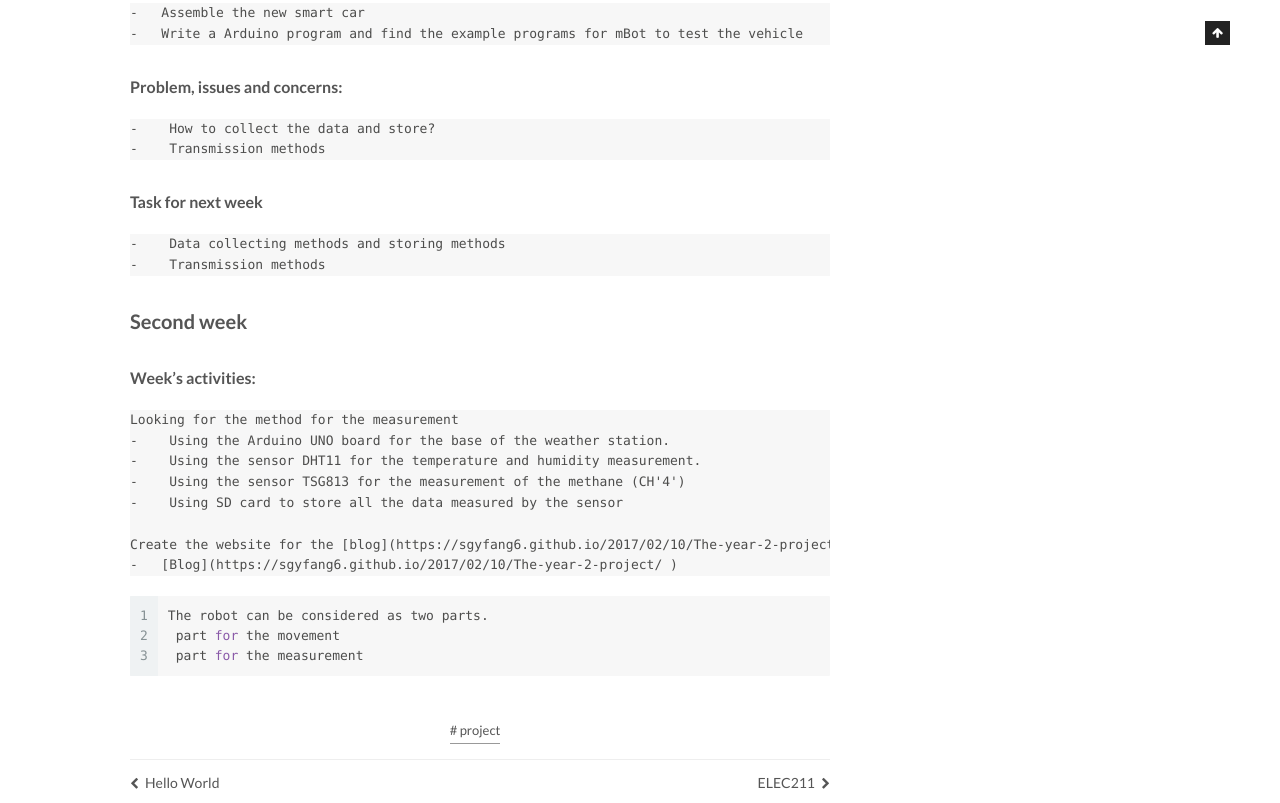
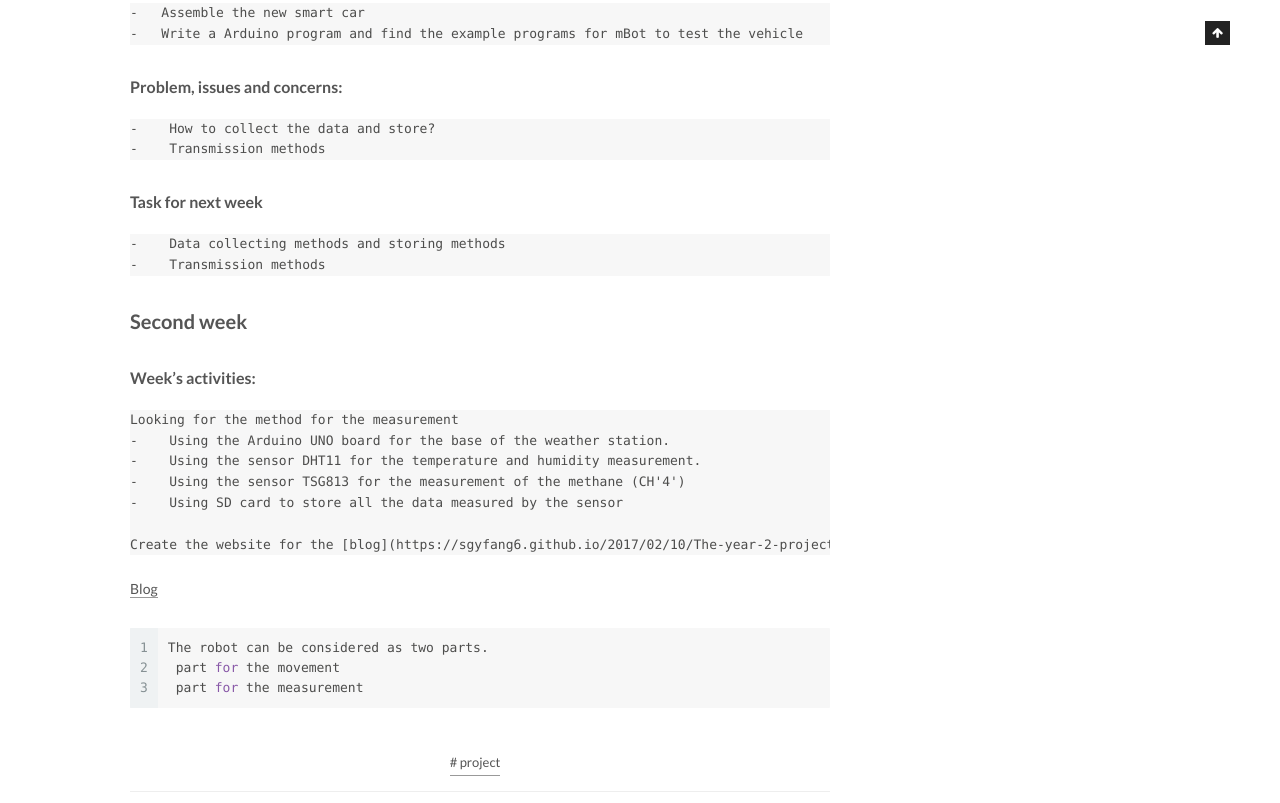
Before and after one commit to sgyfang6/sgyfang6.github.io, a plain HTML site: page 2017/02/10/The-year-2-project/index.html in a window 1280 px wide. Shown: the part 855-1658 px from the top of the page. Drawn offline with Linux system fonts and the light colour scheme.

Commit message:
Site updated: 2017-03-06 18:21:08

```diff
--- a/2017/02/10/The-year-2-project/index.html
+++ b/2017/02/10/The-year-2-project/index.html
@@ -95,7 +95,7 @@ IntroductionThe project is about robot for remote monitoring, simply speaking is
 <meta property="og:site_name" content="Year2Project">
 <meta property="og:description" content="This blog is used to introduce the process of the year two project. The project is “Robot for remote monitoring”.
 IntroductionThe project is about robot for remote monitoring, simply speaking is a veh">
-<meta property="og:updated_time" content="2017-03-06T18:19:25.651Z">
+<meta property="og:updated_time" content="2017-03-06T18:20:57.683Z">
 <meta name="twitter:card" content="summary">
 <meta name="twitter:title" content="The year 2 project">
 <meta name="twitter:description" content="This blog is used to introduce the process of the year two project. The project is “Robot for remote monitoring”.
@@ -320,7 +320,7 @@ IntroductionThe project is about robot for remote monitoring, simply speaking is
                     <span class="post-meta-item-text">Words count in article</span>
 
                     <span title="Words count in article" }}">
-                      220
+                      209
                     </span>
 
 
@@ -358,8 +358,8 @@ IntroductionThe project is about robot for remote monitoring, simply speaking is
 -    Using SD card to store all the data measured by the sensor
 
 Create the website for the [blog](https://sgyfang6.github.io/2017/02/10/The-year-2-project)
--   [Blog](https://sgyfang6.github.io/2017/02/10/The-year-2-project/ )
-</code></pre><figure class="highlight bash"><table><tr><td class="gutter"><pre><div class="line">1</div><div class="line">2</div><div class="line">3</div></pre></td><td class="code"><pre><div class="line">The robot can be considered as two parts.</div><div class="line"> part <span class="keyword">for</span> the movement</div><div class="line"> part <span class="keyword">for</span> the measurement</div></pre></td></tr></table></figure>
+</code></pre><p><a href="https://sgyfang6.github.io/2017/02/10/The-year-2-project/">Blog</a></p>
+<figure class="highlight bash"><table><tr><td class="gutter"><pre><div class="line">1</div><div class="line">2</div><div class="line">3</div></pre></td><td class="code"><pre><div class="line">The robot can be considered as two parts.</div><div class="line"> part <span class="keyword">for</span> the movement</div><div class="line"> part <span class="keyword">for</span> the measurement</div></pre></td></tr></table></figure>
 
     </div>
 
--- a/css/main.css
+++ b/css/main.css
@@ -1705,7 +1705,7 @@ pre .javascript .function {
   width: 4px;
   height: 4px;
   border-radius: 50%;
-  background: #2e65ff;
+  background: #aa9a78;
 }
 .links-of-blogroll {
   font-size: 13px;
```
Also changed, not shown: index.html (+1 -1 lines).
